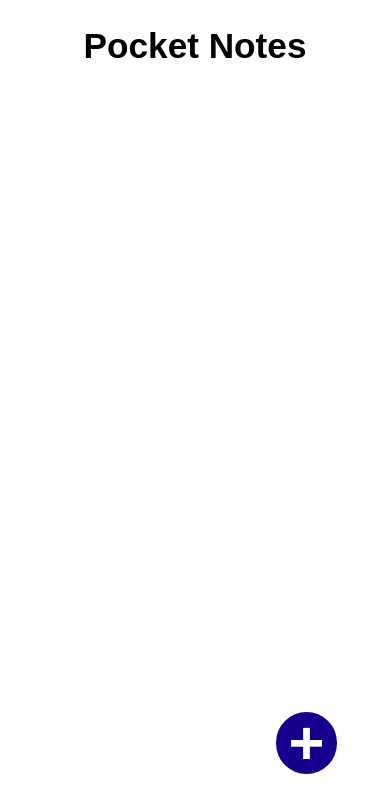
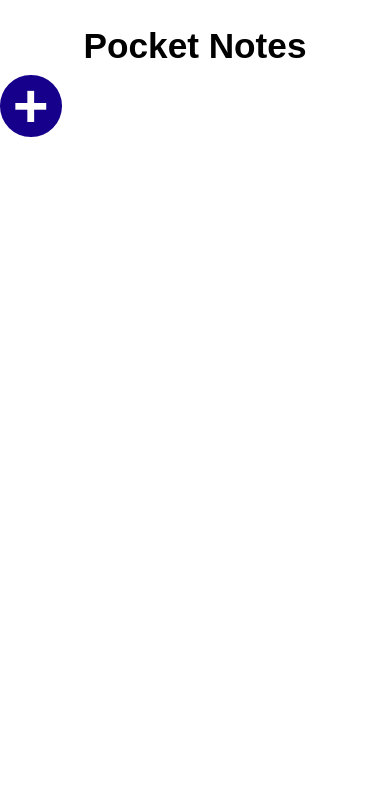
Before and after one commit to anshulkumar68/Pocket-Notes, a React (Vite) app: page / in a window 390 px wide. Shown: the top 812 px of the page. Built offline with nearby package versions, Linux system fonts and the light colour scheme; a web font is replaced by a local one.

Commit message:
feat : responsive

```diff
--- a/src/components/mainPage.jsx
+++ b/src/components/mainPage.jsx
@@ -83,23 +83,6 @@ const MainPage = () => {
     }
   };
 
-  // const handleShowDetails = (initials, name, color) => {
-  //   if (selectedGroup === name) {
-  //     setShowDetails(!showDetails);
-  //   } else {
-  //     setGroupName(name);
-  //     setGroupColor(color);
-  //     setGroupInitial(initials);
-  //     setSelectedGroup(name);
-  //     setShowDetails(true);
-
-  //     // Hide left side on mobile view
-  //     if (isMobileView) {
-  //       document.querySelector(`.${styles.leftSide}`).style.display = "none";
-  //     }
-  //   }
-  // };
-
   // to handle back button
   const handleBackButtonClick = () => {
     setShowDetails(false);
@@ -143,13 +126,13 @@ const MainPage = () => {
               );
             })}
           </ul>
-          <div className={styles.addButtonContainer1}>
-            <div className={styles.addButtonContainer}>
-              <span className={styles.addButton} onClick={handleOpenPopup}>
-                +
-              </span>
-            </div>
+
+          <div className={styles.addButtonContainer}>
+            <span className={styles.addButton} onClick={handleOpenPopup}>
+              +
+            </span>
           </div>
+
         </div>
 
         {showDetails ? (
@@ -194,172 +177,3 @@ const MainPage = () => {
 };
 
 export default MainPage;
-
-// import React, { useEffect } from "react";
-// import styles from "./mainPage.module.css";
-// import { bannerPic, privacyPic } from "../data/data";
-// import { useState } from "react";
-// import AddGroup from "./addGroup";
-// import GroupDetails from "./groupDetails";
-
-// const MainPage = () => {
-//   const [notes, setNotes] = useState([]);
-//   const [isPopupOpen, setIsPopupOpen] = useState(false);
-//   const [showDetails, setShowDetails] = useState(false);
-//   const [groupName, setGroupName] = useState(null);
-//   const [groupInitial, setGroupInitial] = useState(null);
-//   const [groupColor, setGroupColor] = useState(null);
-//   const [selectedGroup, setSelectedGroup] = useState("");
-
-//   //  Load notes from localStorage on mount
-//   useEffect(() => {
-//     try {
-//       const storedNotes = JSON.parse(localStorage.getItem("notes")) || [];
-//       setNotes(storedNotes); // to initialize the state with any previously saved notes
-//     } catch (error) {
-//       console.error("Error loading notes from localstorage", error);
-//       setNotes([]); // Fallback to an empty array if there is an error
-//     }
-//   }, []);
-
-//   const addNote = (name, color) => {
-//     // Check if a note with the same name already exists
-//     const existingNote = notes.find(
-//       (note) => note.name.toLowerCase() === name.toLowerCase()
-//     );
-
-//     if (existingNote) {
-//       return; // Prevent adding the note
-//     }
-
-//     try {
-//       const newNotes = [...notes, { name, color }]; // Add the entered text to notes
-//       setNotes(newNotes);
-
-//       // Save updated notes array to localStorage
-//       localStorage.setItem("notes", JSON.stringify(newNotes));
-//     } catch (error) {
-//       console.error("Error saving notes to localStorage:", error);
-//     }
-//   };
-
-//   // to handle open pop-up
-//   const handleOpenPopup = () => {
-//     setIsPopupOpen(true);
-//   };
-
-//   // to handle close pop-up
-//   const handleClosePopup = () => {
-//     setIsPopupOpen(false);
-//   };
-
-//   // to handle display group details
-//   const handleShowDetails = (initials, name, color) => {
-//     if (selectedGroup === name) {
-//       setShowDetails(!showDetails); // toggle state
-//     } else {
-//       setGroupName(name);
-//       setGroupColor(color);
-//       setGroupInitial(initials);
-//       setSelectedGroup(name);
-//     }
-//   };
-
-//   // save user
-//   const saveUser = () => {
-//     localStorage.setItem("user");
-//   };
-
-//   return (
-//     <>
-//       <div className={styles.mainContainer}>
-//         <div className={styles.leftSide}>
-//           <h2>Pocket Notes</h2>
-//           <ul>
-//             {notes.map((item, index) => {
-//               const { name, color } = item;
-//               const nameParts = name.split(" ");
-//               const initials =
-//                 nameParts.length > 1
-//                   ? `${nameParts[0][0]}${nameParts[1][0]}`.toUpperCase()
-//                   : nameParts[0][0].toUpperCase();
-
-//               return (
-//                 <>
-//                   <li
-//                     key={`${name}-${color}`}
-//                     className={styles.listItems}
-//                     onClick={() => handleShowDetails(initials, name, color)}
-//                     style={{
-//                       backgroundColor:
-//                         selectedGroup === name ? "#e5e5e5" : "white",
-//                     }}
-//                   >
-//                     <div
-//                       className={styles.listItemLogo}
-//                       style={{
-//                         backgroundColor: color, // Use the selected color
-//                       }}
-//                     >
-//                       {initials}
-//                     </div>
-//                     <span className={styles.listItemName}>{name}</span>
-//                   </li>
-//                 </>
-//               );
-//             })}
-//           </ul>
-//           <div className={styles.addButtonContainer1}>
-//             <div className={styles.addButtonContainer}>
-//               <span className={styles.addButton} onClick={handleOpenPopup}>
-//                 +
-//               </span>
-//             </div>
-//           </div>
-//         </div>
-
-//         {/* Details Component */}
-//         {showDetails && (
-//           <GroupDetails
-//             groupName={groupName}
-//             groupColor={groupColor}
-//             groupInitial={groupInitial}
-//           />
-//         )}
-
-//         {/* RIGHT Side */}
-//         {!showDetails && (
-//           <div className={styles.rightSide}>
-//             <img
-//               className={styles.bannerImage}
-//               src={bannerPic}
-//               alt="banner image"
-//             />
-//             <h1>Pocket Notes</h1>
-//             <div className={styles.rightSideTextContainer}>
-//               <div className={styles.noteLineContainer}>
-//               <span className={styles.bannerText}>
-//                 Send and receive messages without keeping your phone online.
-//               </span>
-//               <span className={`${styles.bannerText} ${styles.bannerText2}`}>
-//                 Use Pocket Notes on up to 4 linked devices and 1 mobile phone
-//               </span>
-//               </div>
-//               <div className={styles.privacyContainer}>
-//                 <img src={privacyPic} alt="privacy image" width={"12rem"} />
-//                 <span>end-to-end encrypted</span>
-//               </div>
-//             </div>
-//           </div>
-//         )}
-//       </div>
-
-//       {/* pop up for add group */}
-//       {isPopupOpen && (
-//         <AddGroup handleClosePopup={handleClosePopup} addNote={addNote} />
-//       )}
-//     </>
-//   );
-// };
-
-// export default MainPage;
--- a/src/components/mainPage.module.css
+++ b/src/components/mainPage.module.css
@@ -10,7 +10,6 @@
     padding-top: 0.5rem;
     overflow-y: auto;
     position: relative;
-
     h2 {
         font-size: 2rem;
         font-weight: 700;
@@ -20,18 +19,20 @@
 }
 
 /* ==+button== */
-.addButtonContainer1 {
+    /* .addButtonContainer1 {
         position: absolute;
         display: flex;
         justify-content: center;
         align-items: center;
+        background-color: red;
         bottom: 6rem;
         right: 5rem;
-}
+    } */
 
 .addButtonContainer {
-    /* position: fixed; */
-    /* bottom: 1rem; */
+    position: sticky; /* Fixed to make it stay in the same position when scrolling */
+    right: -3rem; /* Distance from the right side */
+    bottom: 3rem; /* Distance from the bottom */
     background: #16008B;
     border-radius: 50%;
     width: 3.5rem;
@@ -132,16 +133,16 @@
 @media only screen and (max-width: 500px) {
     .leftSide {
         width: 100vw;
-        height: 100vh;
+        /* height: 100vh; */
+        height: 100%;
     }
 
     .rightSide {
         display: none;
     }
-
     .addButtonContainer {
-        top: 34rem;
-        left: 18rem;
+        /* top: 34rem;
+        left: 18rem; */
     }
 
     .detailsContainer {
```
Lines whose indentation alone changed are shown as unchanged.
